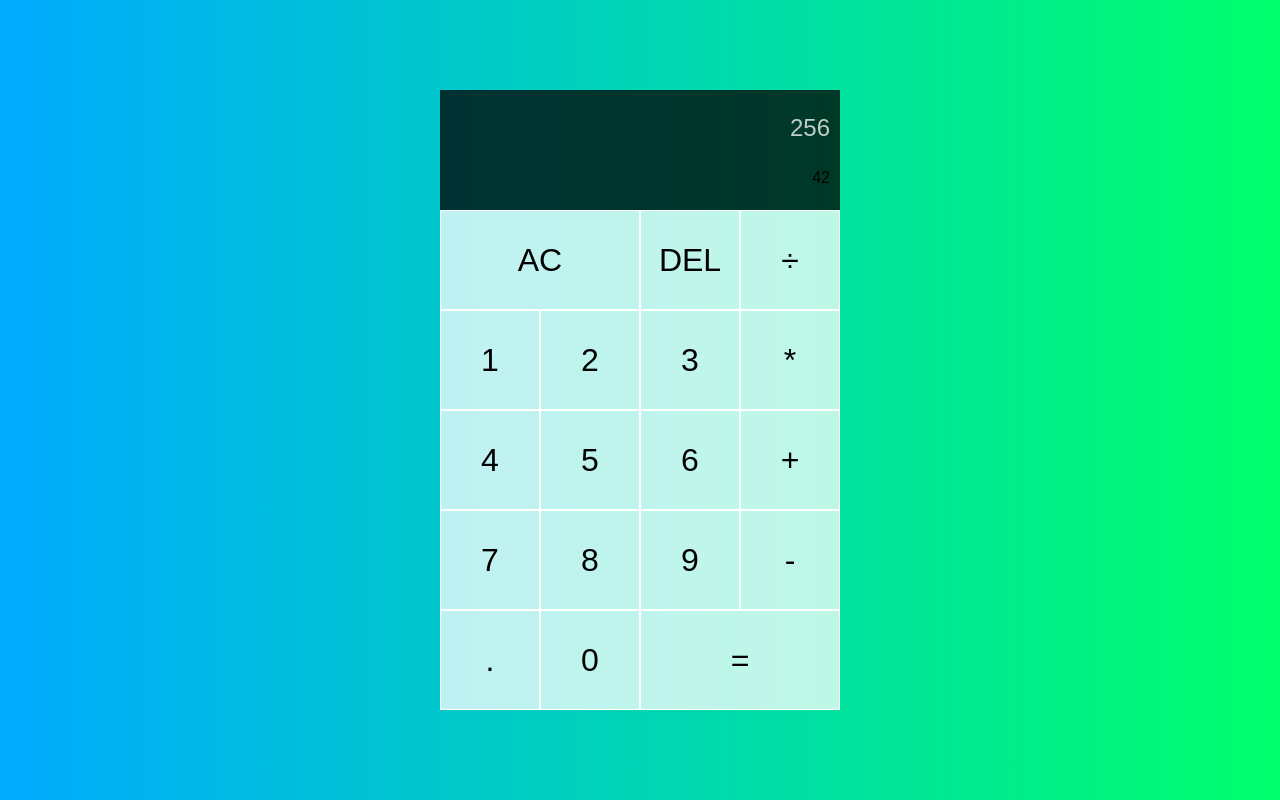
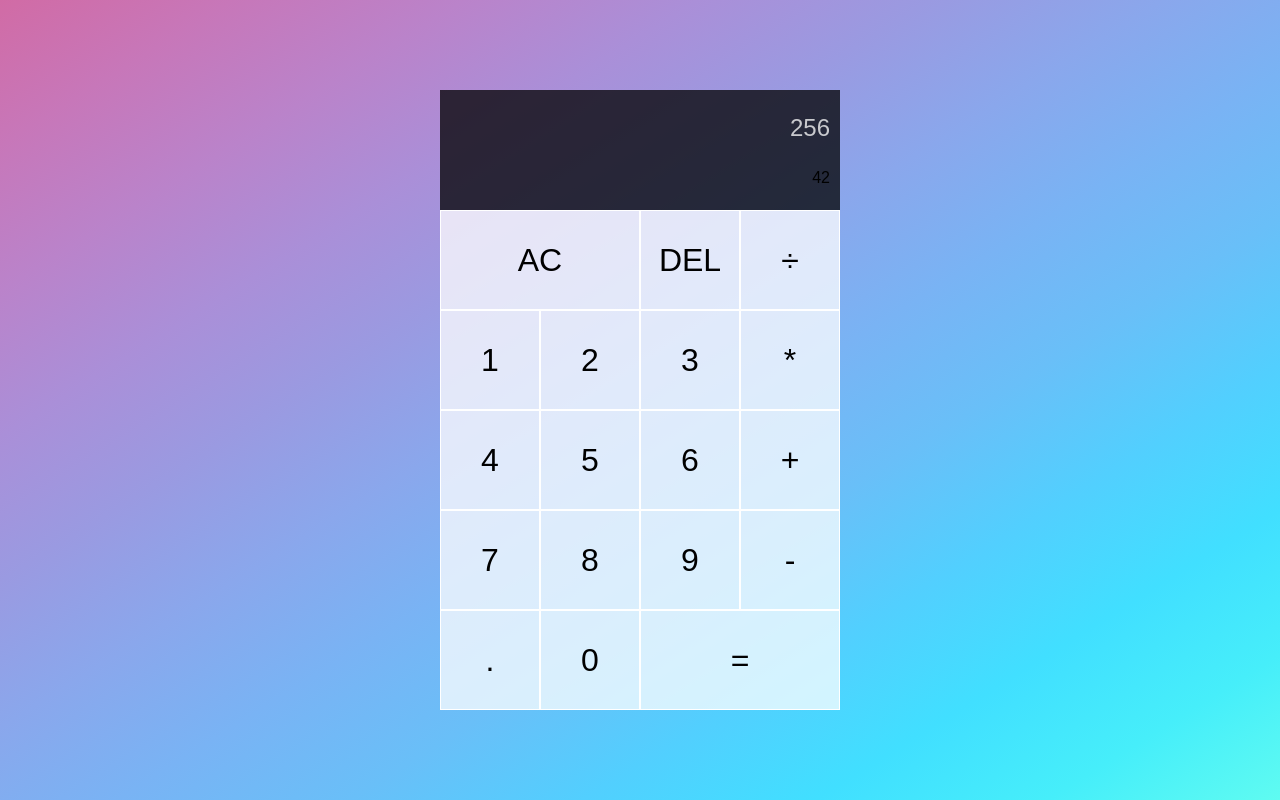
Before and after one commit to beellz/Calculator, a plain HTML site: page Calculator/index.html in a window 1280 px wide. Drawn offline with Linux system fonts and the light colour scheme.

Commit message:
changed color of the background

```diff
--- a/Calculator/style.css
+++ b/Calculator/style.css
@@ -7,8 +7,11 @@
 body {
     padding: 0;
     margin: 0;
-    background: linear-gradient(to right , #00AAFF, #00ff6c);
+    /* background: linear-gradient(to right , #00AAFF, #00ff6c); */
+    /* background-image: linear-gradient(to right top, #051937, #004d7a, #008793, #00bf72, #a8eb12); */
+    background-image: linear-gradient(to right bottom, #d16ba5, #c777b9, #ba83ca, #aa8fd8, #9a9ae1, #8aa7ec, #79b3f4, #69bff8, #52cffe, #41dfff, #46eefa, #5ffbf1);
 }
+
 
 .Calculator-grid {
     display: grid;
```
